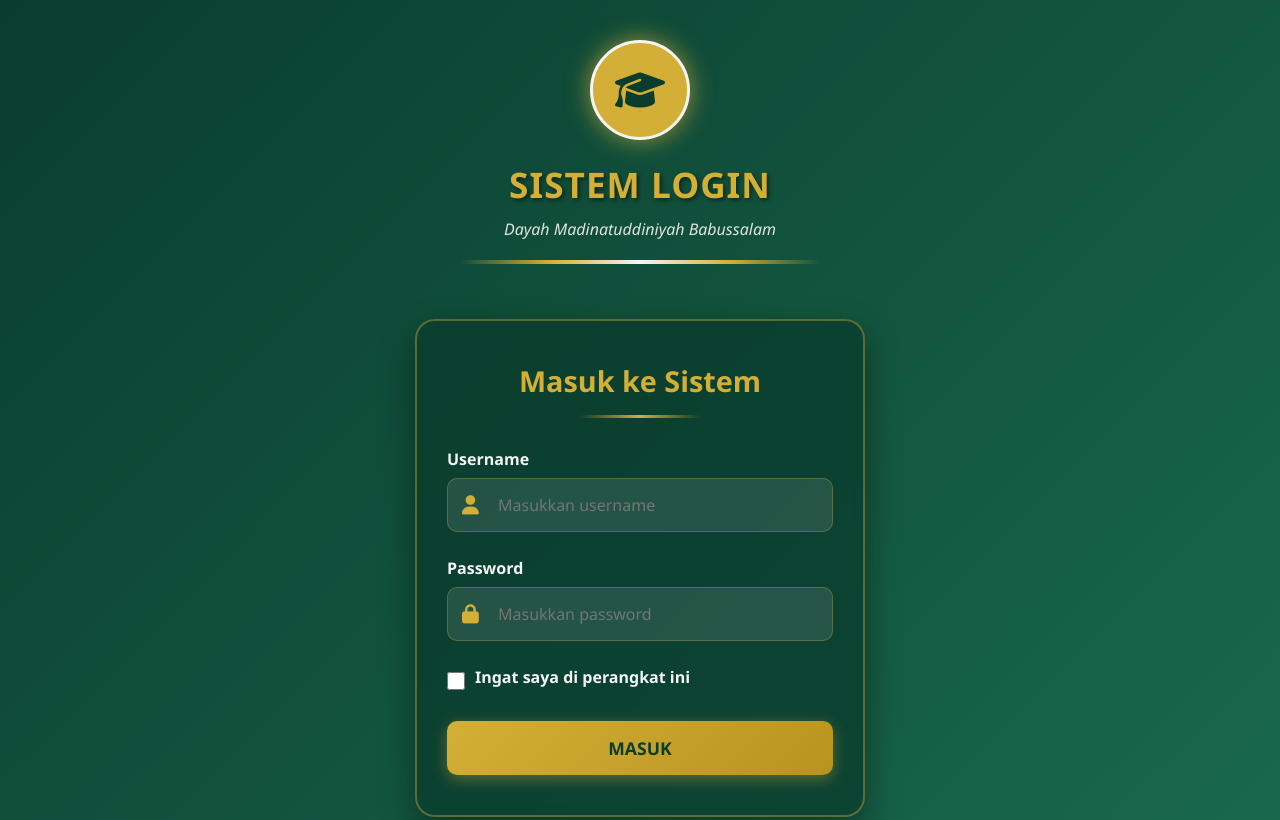
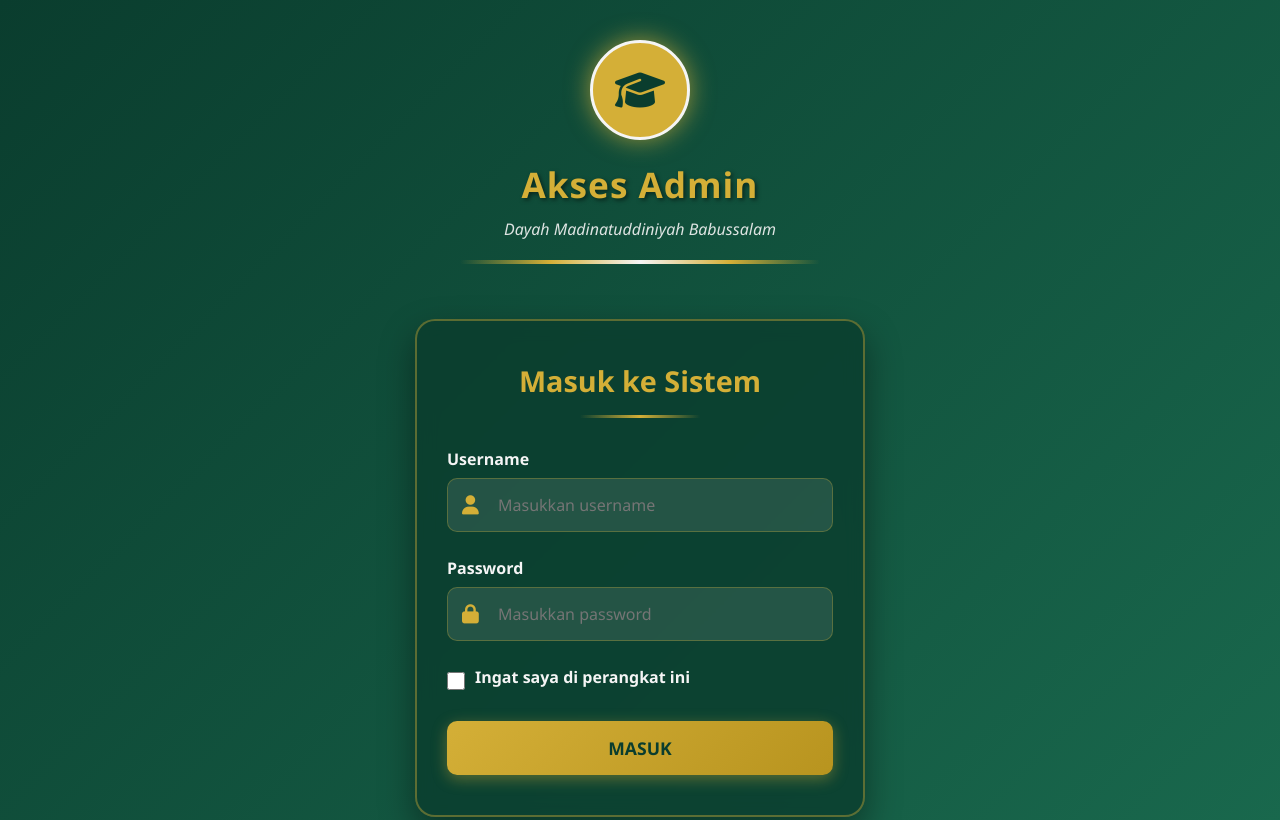
Before and after one commit to edisamsuar/absenguru, a plain HTML site: page index.html in a window 1280 px wide. Shown: the top 820 px of the page. Drawn offline with Linux system fonts and the light colour scheme.

Commit message:
Update index.html

```diff
--- a/index.html
+++ b/index.html
@@ -244,7 +244,7 @@
                     <i class="fas fa-graduation-cap"></i>
                 </div>
             </div>
-            <h1>SISTEM LOGIN</h1>
+            <h1>Akses Admin</h1>
             <p class="subtitle">Dayah Madinatuddiniyah Babussalam</p>
             <div class="decorative-border"></div>
         </header>
@@ -347,4 +347,5 @@
         });
     </script>
 </body>
+
 </html>
```
